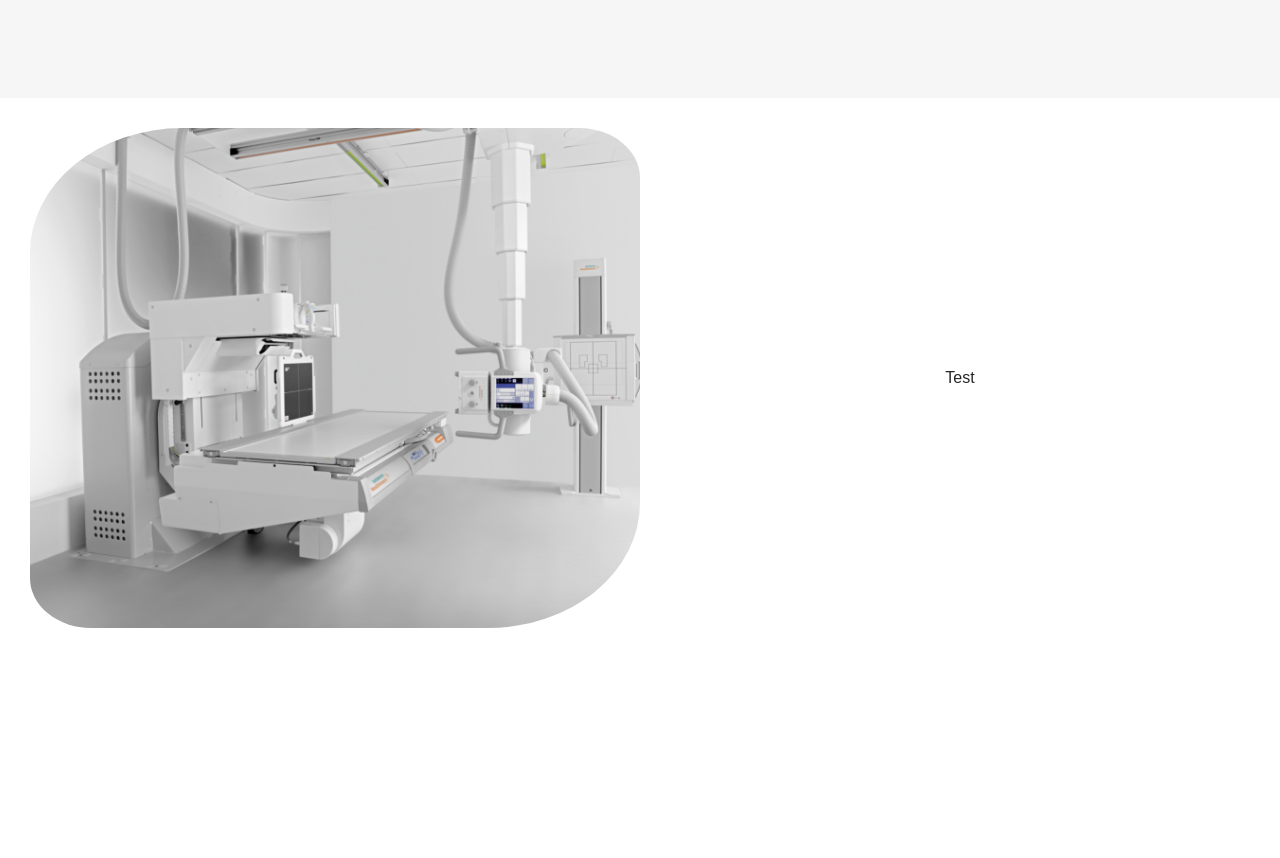
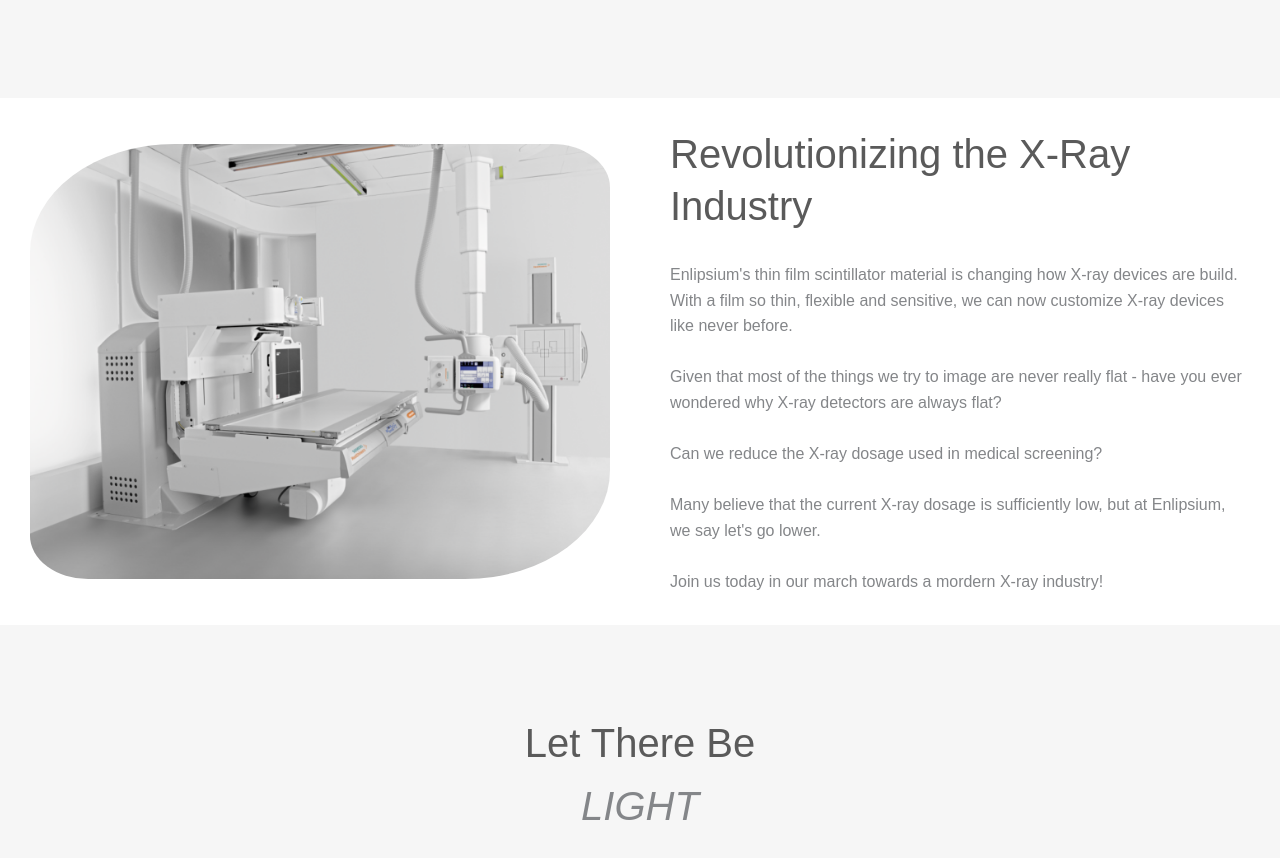
Before and after one commit to wickker/enlipsium, a Next.js app: page / in a window 1280 px wide. Shown: the part 420-1278 px from the top of the page. Before the commit the page ends 1078 px from the top, so only its background shows below. Built offline with nearby package versions, Linux system fonts and the light colour scheme.

Commit message:
made tagline 3 and 4

```diff
--- a/assets/antd-custom.less
+++ b/assets/antd-custom.less
@@ -1,4 +1,4 @@
-// @primary-color: #ff4c3b;
+@primary-color: #3AAFA9;
 // @layout-header-height: 51px;
 // @layout-header-padding : 0px 0px;
 // @layout-header-background : #f8f8f8;
--- a/pages/index.js
+++ b/pages/index.js
@@ -5,10 +5,20 @@
 
 const LightGrayCol = styled(Col)`
   && {
-    background-color: ${Constants.lightGray};
+    background-color: ${Constants.lightestGray};
     height: 500px;
     display: flex;
     align-items: center;
+  }
+`;
+
+const LightGrayCol2 = styled(Col)`
+  && {
+    background-color: ${Constants.lightestGray};
+    height: 300px;
+    display: flex;
+    flex-direction: column;
+    justify-content: center;
   }
 `;
 
@@ -43,18 +53,29 @@
   }
 `;
 
+const StyledRow2 = styled(Row)`
+  && {
+
+  }
+`;
+
 const LeftCol = styled(Col)`
   && {
     padding-right: 30px;
-    background-image: url("x-ray-machine.png");
-    height: 500px;
-    background-size: cover;
-    border-radius: 25% 10%;
-    background-position: center;
-    @media only screen and (max-width: 600px) {
-      height: 300px;
+    display: flex;
+    align-items: center;
+    justify-content: center;
+    @media only screen and (max-width: 1000px) {
+      padding-right: 0px;
     }
   }
+`;
+
+const StyledImage = styled.img`
+  max-width: 100%;
+  max-height: 100%;
+  object-fit: cover;
+  border-radius: 25% 10%;
 `;
 
 const RightCol = styled(Col)`
@@ -66,9 +87,44 @@
     @media only screen and (max-width: 1000px) {
       padding-left: 0px;
       padding-top: 30px;
+      text-align: center;
   }
 `;
 
+const Title2 = styled(Col)`
+  && {
+    color: ${Constants.gray};
+    font-size: 40px;
+    line-height: 1.3;
+    margin-bottom: 30px;
+  }
+`;
+
+const Description = styled(Col)`
+  && {
+    color: ${Constants.lightGray};
+    white-space: pre-line;
+    line-height: 1.6;
+  }
+`;
+
+const Tagline3 = styled(Col)`
+  && {
+    font-size: 40px;
+    color: ${Constants.gray};
+    text-align: center;
+  }
+`;
+
+const Tagline4 = styled(Col)`
+  && {
+    font-size: 40px;
+    color: ${Constants.lightGray};
+    text-transform: uppercase;
+    font-style: italic;
+    text-align: center;
+  }
+`;
 
 export default function Home() {
   return (
@@ -83,12 +139,22 @@
       <Col span={24}>
         <StyledRow>
           <LeftCol xs={24} sm={24} md={24} lg={12}>
+            <StyledImage src="x-ray-machine.png" alt="x-ray machine" />
           </LeftCol>
           <RightCol xs={24} sm={24} md={24} lg={12}>
-            Test
+            <Row>
+              <Title2 span={24}>{content.home.title2}</Title2>
+              <Description span={24}>{content.home.description}</Description>
+            </Row>
           </RightCol>
         </StyledRow>
       </Col>
+      <LightGrayCol2 span={24}>
+        <StyledRow2>
+          <Tagline3 span={24}>{content.home.tagline3}</Tagline3>
+          <Tagline4 span={24}>{content.home.tagline4}</Tagline4>
+        </StyledRow2>
+      </LightGrayCol2>
     </Row>
   );
 }
--- a/utils/constants.js
+++ b/utils/constants.js
@@ -2,5 +2,6 @@
 export const semiBlack = "#0B0C10";
 export const darkGray = "#1F2833";
 export const gray = "#5A5A5A";
-export const lightGray = "#F6F6F6";
+export const lightGray = "#848689"
+export const lightestGray = "#F6F6F6";
 export const marine = "#3AAFA9";
--- a/utils/content.json
+++ b/utils/content.json
@@ -1,8 +1,11 @@
 {
-    "home": {
-        "title": "Turning X-ray into Visible Light",
-        "tagline1": "We may not be able to bend light, but we certainly can bend the material that produces light. We make scintillators",
-        "tagline2": "Bigger, Brighter and Bendable!"
-    }
-
+  "home": {
+    "title": "Turning X-Ray into Visible Light",
+    "tagline1": "We may not be able to bend light, but we certainly can bend the material that produces light. We make scintillators",
+    "tagline2": "Bigger, Brighter and Bendable!",
+    "title2": "Revolutionizing the X-Ray Industry",
+    "description": "Enlipsium's thin film scintillator material is changing how X-ray devices are build. With a film so thin, flexible and sensitive, we can now customize X-ray devices like never before.\n\nGiven that most of the things we try to image are never really flat - have you ever wondered why X-ray detectors are always flat?\n\nCan we reduce the X-ray dosage used in medical screening?\n\nMany believe that the current X-ray dosage is sufficiently low, but at Enlipsium, we say let's go lower.\n\nJoin us today in our march towards a mordern X-ray industry!",
+    "tagline3": "Let There Be",
+    "tagline4": "Light"
+  }
 }
```
